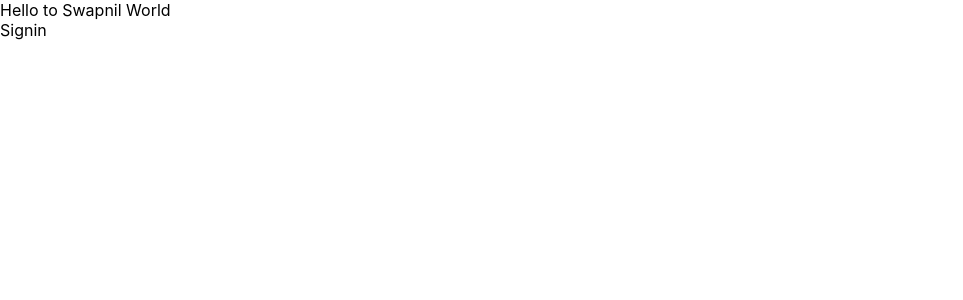
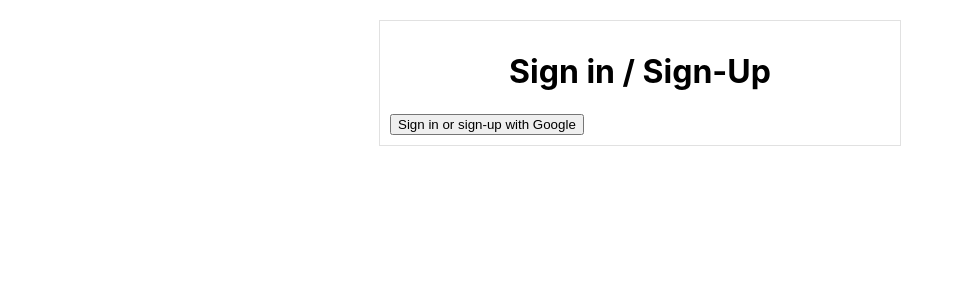
Before and after one commit to Swapnil-Sagar/react-slack, a React (Create React App) app: page / in a window 1280 px wide. Shown: the top 300 px of the page, without its empty margins (0-963 px from the left). Built offline with nearby package versions, Linux system fonts and the light colour scheme.

Commit message:
Signin/Signup initiate

```diff
--- a/src/components/App.js
+++ b/src/components/App.js
@@ -1,13 +1,17 @@
-import React from 'react';
-import {Signin} from './'
+import { Signin } from './';
+import React, { Component } from 'react';
 
-function App() {
-  return (
-    <div className="App">
-        Hello to Swapnil World
-        <Signin/>
-    </div>
-  );
+class App extends Component {
+  state = {
+    counter: 1,
+  };
+  render() {
+    return (
+      <div>
+        <Signin />
+      </div>
+    );
+  }
 }
 
 export default App;
--- a/src/components/Signin.js
+++ b/src/components/Signin.js
@@ -1,11 +1,12 @@
-import React, { Component } from 'react'
+import React, { Component } from 'react';
 
 export default class Signin extends Component {
-    render() {
-        return (
-            <div>
-                Signin
-            </div>
-        )
-    }
+  render() {
+    return (
+      <div className="signin-form">
+        <h1>Sign in / Sign-Up</h1>
+        <button>Sign in or sign-up with Google</button>
+      </div>
+    );
+  }
 }
--- a/src/index.css
+++ b/src/index.css
@@ -11,3 +11,15 @@
   font-family: source-code-pro, Menlo, Monaco, Consolas, 'Courier New',
     monospace;
 }
+
+.signin-form {
+  border: 1px solid #e1e1e1;
+  padding: 10px;
+  width: 500px;
+  margin: 0 auto;
+  margin-top: 20px;
+}
+
+.signin-form h1 {
+  text-align: center;
+}
```
Also changed, not shown: Thinking.txt, 1 other file (tests, documents, lock files or other folders).
